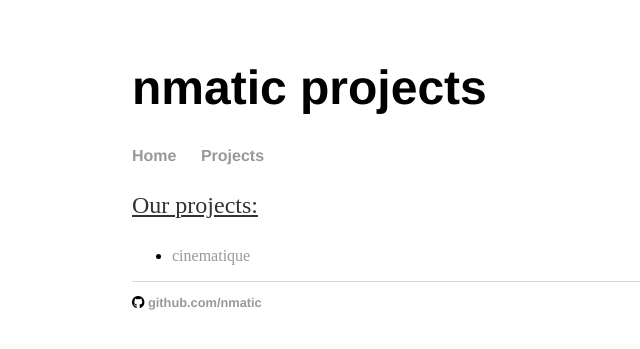
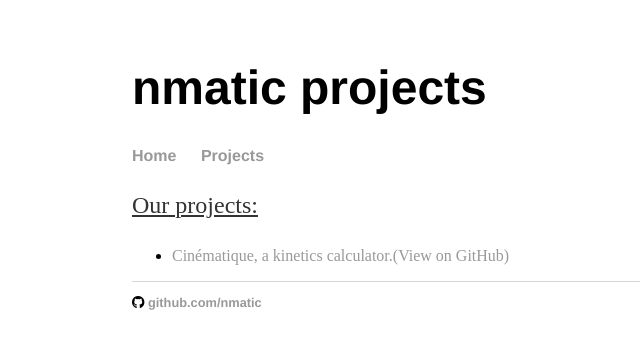
Before and after one commit to nmatic/nmatic.vicbab.me, a Jekyll site: the page built from projects/index.html, in a window 1280 px wide. Shown: the top 349 px of the page, without its empty margins (60-700 px from the left). Built offline with Jekyll 4.4.1, drawn with Linux system fonts in a browser that asks for light colours; nearby versions of some CDN libraries.

Commit message:
Update index.html

```diff
--- a/projects/index.html
+++ b/projects/index.html
@@ -5,7 +5,7 @@ title: nmatic projects
 <div class="blurb">
   <p><u>Our projects:</u></p>
   <ul>
-    <li><a href="http://github.com/nmatic/cinematique">cinematique</a></li>
+    <li><a href="http://cinematique.vicbab.me">Cinématique, a kinetics calculator.</a><a href="http://github.com/nmatic/cinematique">(View on GitHub)</a></li>
 
   </ul>
 
```
